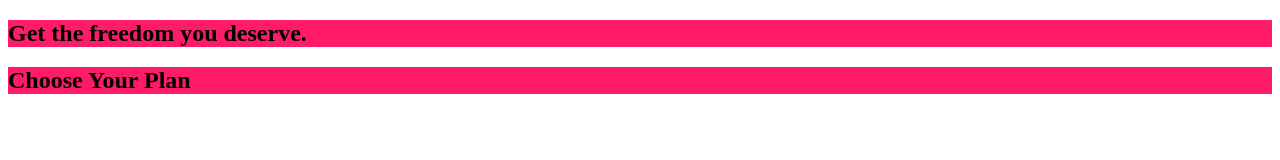
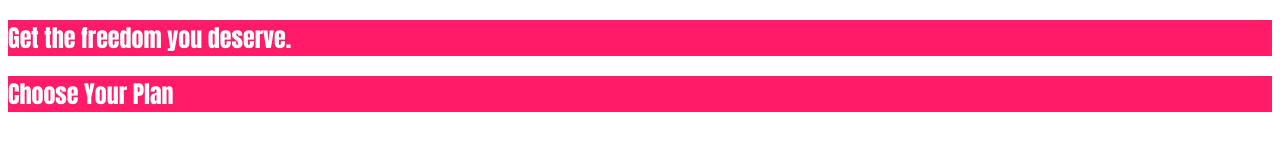
Before and after one commit to CartagoGit/css-complete-guide, a plain HTML site: page basics-01-understanding-the-course-project-starting-code/index.html in a window 1280 px wide. Drawn offline with Linux system fonts and the light colour scheme.

Commit message:
Terminamos el ejercicio basico

```diff
--- a/basics-01-understanding-the-course-project-starting-code/index.html
+++ b/basics-01-understanding-the-course-project-starting-code/index.html
@@ -6,6 +6,9 @@
     <meta http-equiv="X-UA-Compatible" content="ie=edge">
     <title>uHost</title>
     <link rel="shortcut icon" href="favicon.png">
+    <link rel="preconnect" href="https://fonts.googleapis.com">
+    <link rel="preconnect" href="https://fonts.gstatic.com" crossorigin>
+    <link href="https://fonts.googleapis.com/css2?family=Anton&display=swap" rel="stylesheet">
     <link rel="stylesheet" href="main.css">
 </head>
 
--- a/basics-01-understanding-the-course-project-starting-code/main.css
+++ b/basics-01-understanding-the-course-project-starting-code/main.css
@@ -1,3 +1,9 @@
 section {
-    background: #ff1b68;
+	background: #ff1b68;
 }
+
+h1 {
+	color: white;
+	font-family: 'Anton', sans-serif;
+    font-weight: 400;
+}
```
